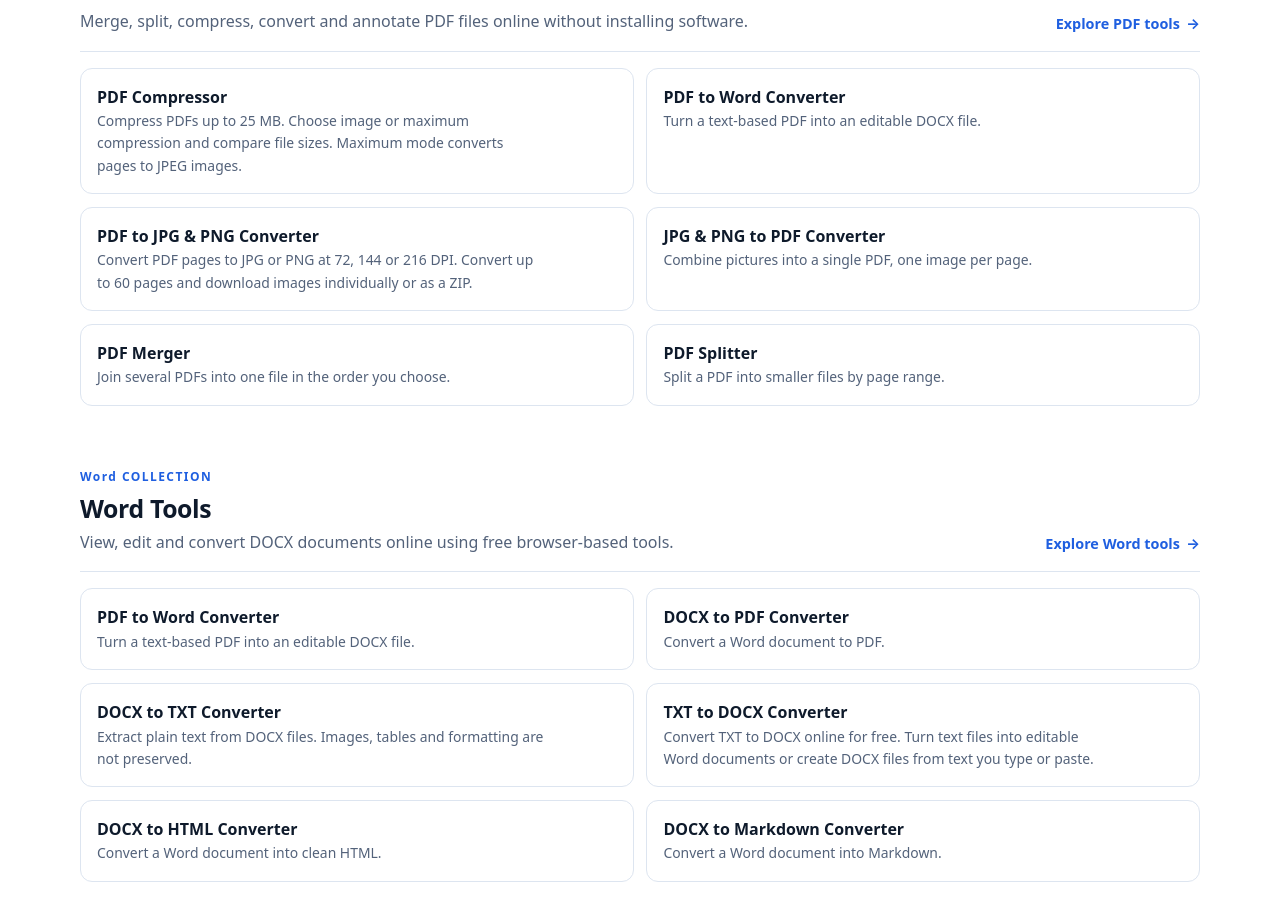
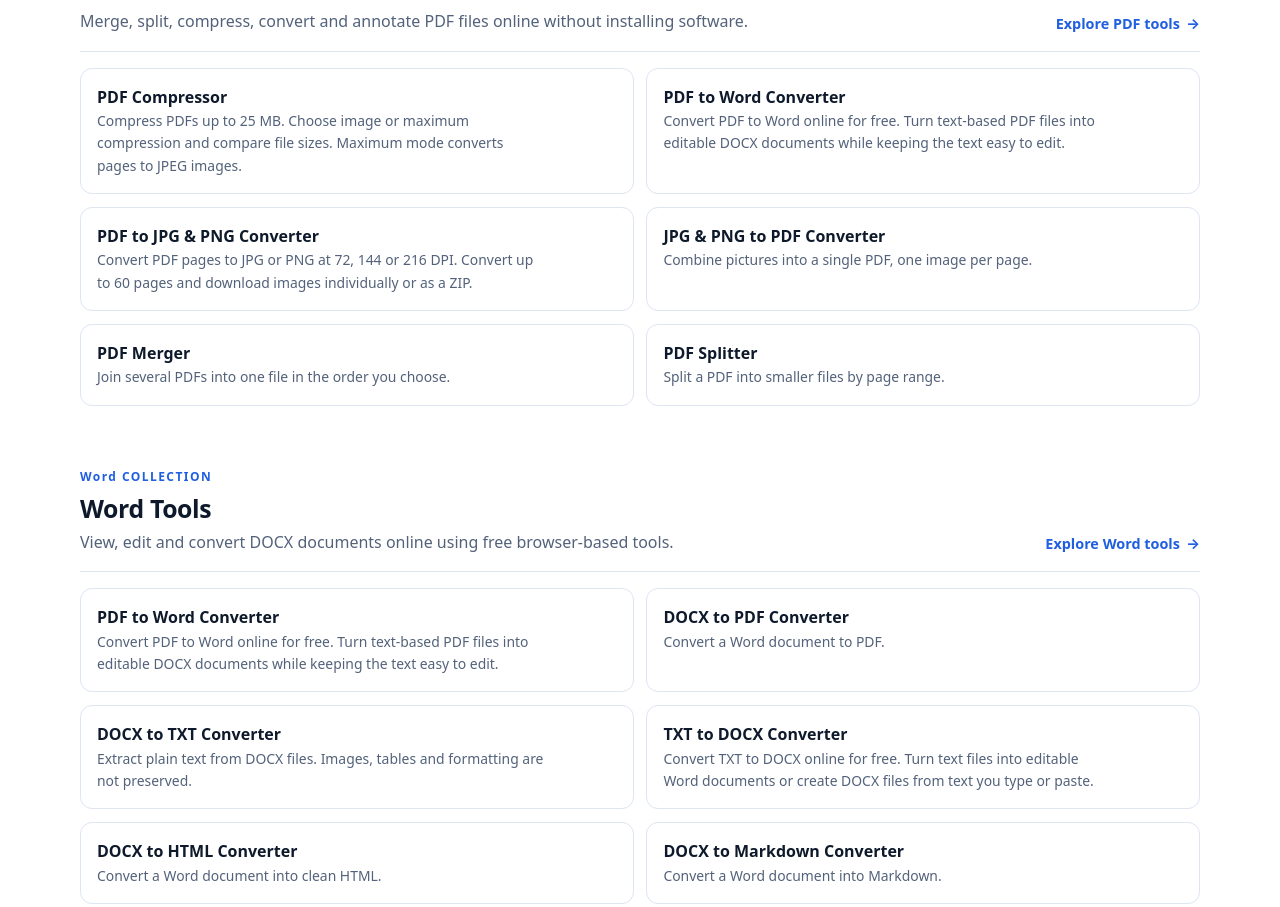
Before and after one commit to mdirfanansarii/fylzora, a React (Vite) app: page / in a window 1280 px wide. Shown: the part 1851-2758 px from the top of the page. Built offline with nearby package versions, Linux system fonts and the light colour scheme; no server answers.

Commit message:
Improve PDF to Word SEO description

```diff
--- a/src/data/tools.js
+++ b/src/data/tools.js
@@ -34,7 +34,7 @@ const rawTools = [
   // ---- PDF (Phase 3) ----
   t('pdf', 'pdf-compressor', 'PDF Compressor', "Compress PDFs up to 25 MB. Choose image or maximum compression and compare file sizes. Maximum mode converts pages to JPEG images.",
    { notes: ['Results depend on PDF content. PDFs without supported JPEG images may barely shrink.', 'Maximum compression makes text non-selectable and non-searchable.'] }),
-  t('pdf', 'pdf-to-word', 'PDF to Word Converter', 'Turn a text-based PDF into an editable DOCX file.', { alsoIn: ['word'],
+  t('pdf', 'pdf-to-word', 'PDF to Word Converter', 'Convert PDF to Word online for free. Turn text-based PDF files into editable DOCX documents while keeping the text easy to edit.', { alsoIn: ['word'],
     notes: ['Scanned PDFs are pictures of text and need OCR, which this tool doesn’t do.', 'Images, tables and complex layouts are not recreated.'] }),
   t('pdf', 'pdf-to-jpg', 'PDF to JPG & PNG Converter', "Convert PDF pages to JPG or PNG at 72, 144 or 216 DPI. Convert up to 60 pages and download images individually or as a ZIP."),
   t('pdf', 'jpg-to-pdf', 'JPG & PNG to PDF Converter', 'Combine pictures into a single PDF, one image per page.'),
```
